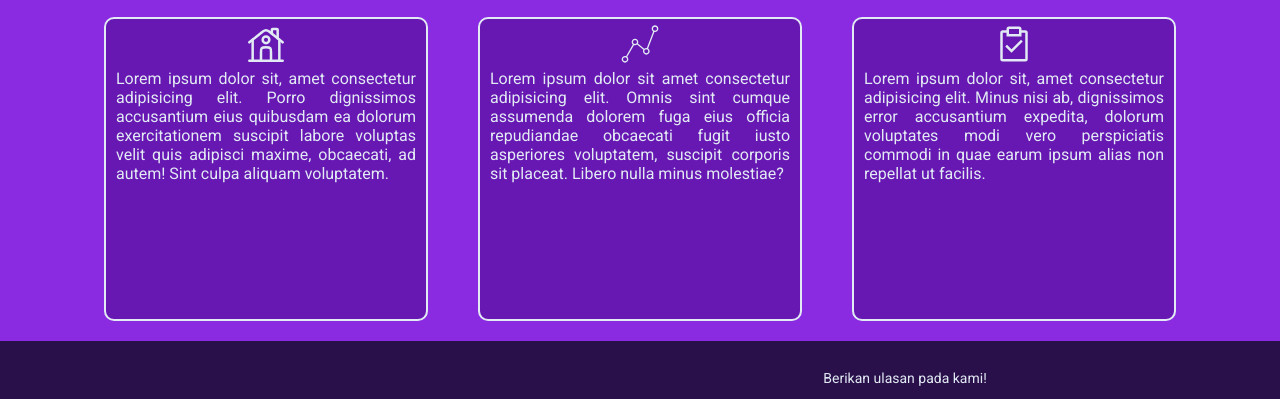
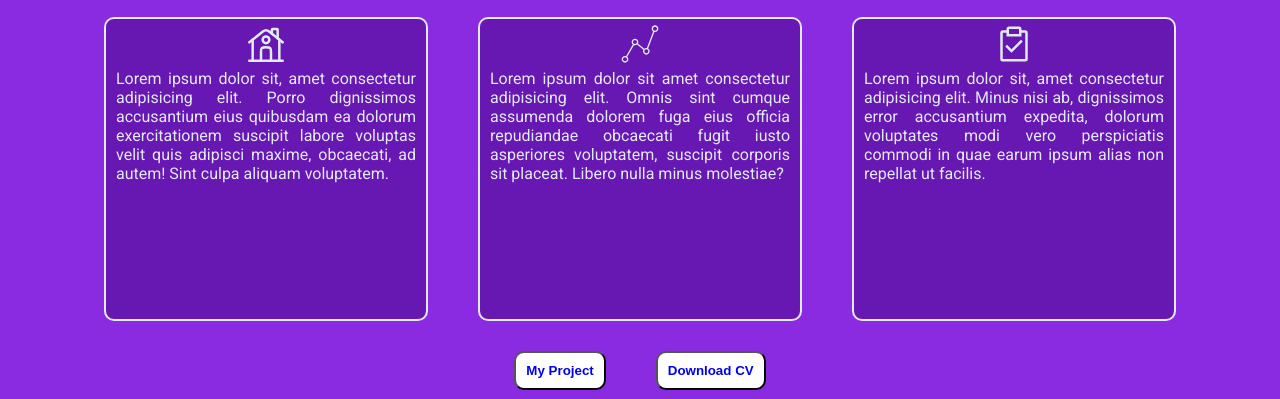
Before and after one commit to AlfeenX/alfeenx.github.io, a plain HTML site: page index.html in a window 1280 px wide. Shown: the part 1094-1493 px from the top of the page. Drawn offline with Linux system fonts and the light colour scheme.

Commit message:
add download cv button

```diff
--- a/css/style.css
+++ b/css/style.css
@@ -14,7 +14,7 @@ body {
     height: 10vh;
     width: 100%;
     position: sticky;
-    top: 0;
+    top: 0px;
     background-color: #E2EAF4;
 }
 
@@ -121,6 +121,30 @@ h4 {
     width: 400px;
     background-color: blueviolet;
     border-radius: 50% 0 0 50%;
+}
+
+.container-equipment {
+    width: 100%;
+    display: flex;
+    flex-direction: row;
+    list-style-type: none;
+    gap:50px;
+    padding:0;
+    justify-content: center;
+    align-items:center;
+    margin: 30px 0 10px 0;
+}
+
+.container-equipment button {
+    border-radius: 10px;
+    background-color: #ffff;
+    padding: 10px;
+}
+
+.container-equipment button a {
+    text-decoration: none;
+    font-weight: bold;
+
 }
 
 
--- a/index.html
+++ b/index.html
@@ -3,8 +3,8 @@
   <head>
     <meta charset="UTF-8" />
     <meta name="viewport" content="width=device-width, initial-scale=1.0" />
-    <title>Biografi</title>
-    <link rel="stylesheet" href="/css/style.css" />
+    <title>Hello There!</title>
+    <link rel="stylesheet" href="./css/style.css" />
     <style>
       @import url("https://fonts.googleapis.com/css2?family=Roboto:ital,wght@0,100;0,300;0,400;0,500;0,700;0,900;1,100;1,300;1,400;1,500;1,700;1,900&display=swap");
       @import url("https://fonts.googleapis.com/css2?family=Poppins:ital,wght@0,100;0,200;0,300;0,400;0,500;0,600;0,700;0,800;0,900;1,100;1,200;1,300;1,400;1,500;1,600;1,700;1,800;1,900&display=swap");
@@ -65,6 +65,10 @@
             <p>Lorem ipsum dolor sit, amet consectetur adipisicing elit. Minus nisi ab, dignissimos error accusantium expedita, dolorum voluptates modi vero perspiciatis commodi in quae earum ipsum alias non repellat ut facilis.</p>
           </div>
          </div>
+         <div class="container-equipment">
+             <button><a href="#">My Project</a></button>
+             <button><a href="#">Download CV</a></button>
+           </div>
        </div>
       </div>
       <!--content end-->
```
